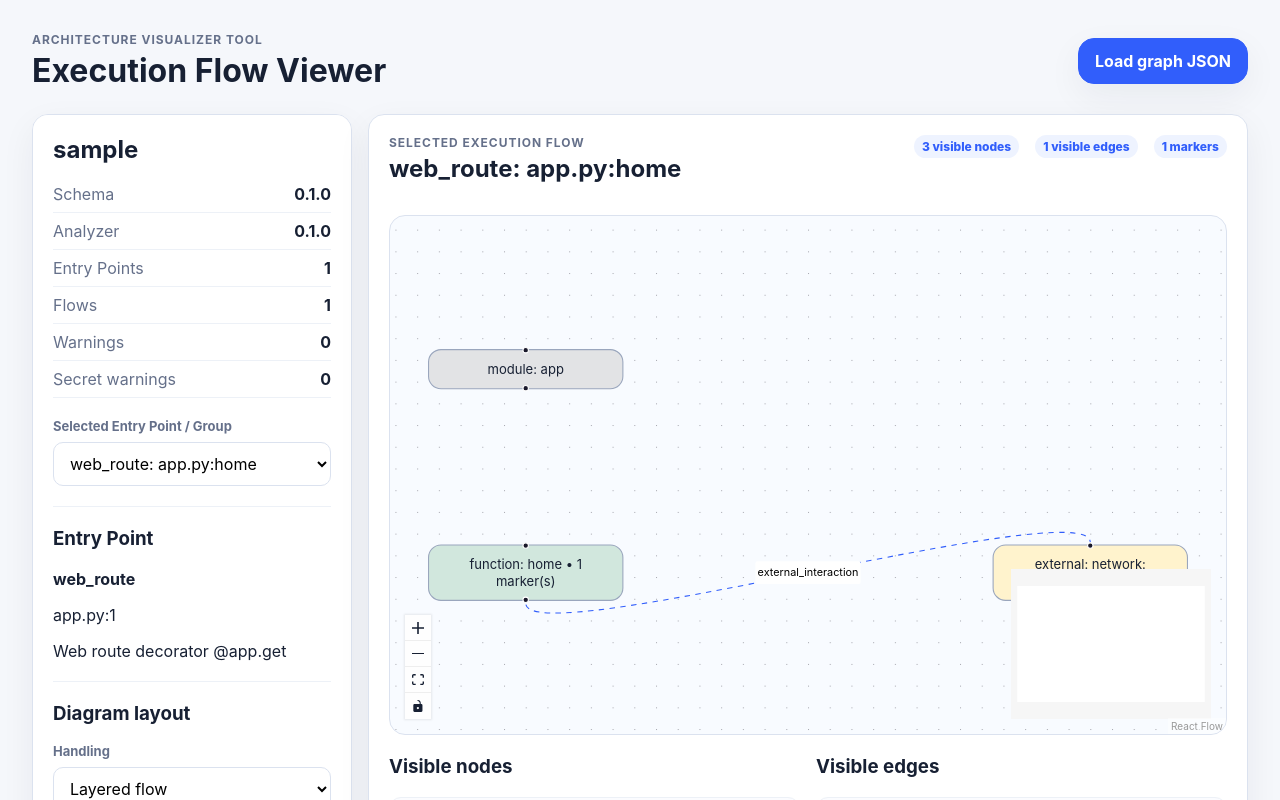
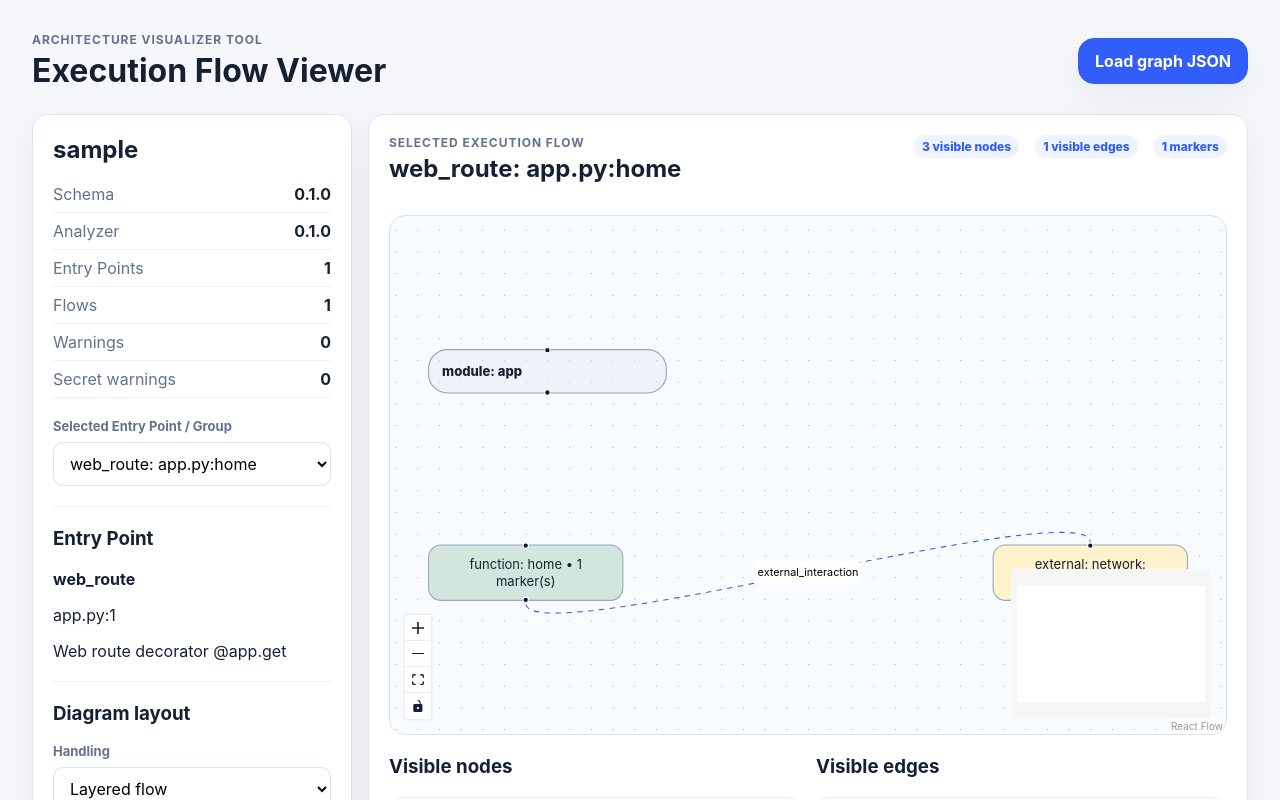
Before and after one commit to DevGrohl/AVT, a React (Vite) app in the folder apps/viewer/: page / in a window 1280 px wide. Shown: the top 800 px of the page. Built offline with nearby package versions, Linux system fonts and the light colour scheme.

Commit message:
Render hierarchy nodes as areas

```diff
--- a/apps/viewer/src/main.tsx
+++ b/apps/viewer/src/main.tsx
@@ -492,16 +492,22 @@ function buildFlowModel(
     markersByNodeId.set(marker.node_id, [...(markersByNodeId.get(marker.node_id) ?? []), marker]);
   }
 
-  const positions = diagramPositions(flowNodes, flowEdges, nodeById, layout);
-  const reactFlowNodes = flowNodes.map((node): FlowNode => ({
-    id: node.id,
-    position: positions.get(node.id) ?? { x: 0, y: 0 },
-    data: {
-      label: `${node.kind}: ${node.label}${markersByNodeId.has(node.id) ? ` • ${markersByNodeId.get(node.id)?.length} marker(s)` : ''}`,
-    },
-    type: 'default',
-    style: nodeStyle(node),
-  }));
+  const layoutModel = diagramLayoutModel(flowNodes, flowEdges, nodeById, layout, displayOptions.showHierarchyContext);
+  const reactFlowNodes = flowNodes.map((node): FlowNode => {
+    const parentId = layoutModel.parentIds.get(node.id);
+    return {
+      id: node.id,
+      position: layoutModel.positions.get(node.id) ?? { x: 0, y: 0 },
+      parentId,
+      extent: parentId ? 'parent' : undefined,
+      data: {
+        label: `${node.kind}: ${node.label}${markersByNodeId.has(node.id) ? ` • ${markersByNodeId.get(node.id)?.length} marker(s)` : ''}`,
+      },
+      type: 'default',
+      style: nodeStyle(node, layoutModel.sizes.get(node.id)),
+      zIndex: node.kind === 'module' ? 0 : node.kind === 'class' ? 1 : 2,
+    };
+  });
 
   const reactFlowEdges = flowEdges.map((edge): FlowEdge => ({
     id: edge.id,
@@ -537,16 +543,88 @@ function hierarchySortKey(node: GraphNode): string {
   return `${path}:${kindOrder}:${node.parent_id ?? ''}:${node.qualified_name ?? node.label}:${node.id}`;
 }
 
-function diagramPositions(
+interface DiagramLayoutModel {
+  positions: Map<string, { x: number; y: number }>;
+  parentIds: Map<string, string>;
+  sizes: Map<string, { width: number; height: number }>;
+}
+
+function diagramLayoutModel(
   nodes: GraphNode[],
   edges: GraphEdge[],
   nodeById: Map<string, GraphNode>,
   layout: DiagramLayout,
-): Map<string, { x: number; y: number }> {
-  if (layout === 'hierarchy') return hierarchyPositions(nodes, nodeById);
-  if (layout === 'circular') return circularPositions(nodes);
-  if (layout === 'grid') return gridPositions(nodes);
-  return layeredPositions(nodes, edges, nodeById);
+  showHierarchyContext: boolean,
+): DiagramLayoutModel {
+  if (layout === 'hierarchy' && showHierarchyContext) return hierarchyAreaLayout(nodes, nodeById);
+  if (layout === 'hierarchy') return emptyLayoutModel(hierarchyPositions(nodes, nodeById));
+  if (layout === 'circular') return emptyLayoutModel(circularPositions(nodes));
+  if (layout === 'grid') return emptyLayoutModel(gridPositions(nodes));
+  return emptyLayoutModel(layeredPositions(nodes, edges, nodeById));
+}
+
+function emptyLayoutModel(positions: Map<string, { x: number; y: number }>): DiagramLayoutModel {
+  return { positions, parentIds: new Map(), sizes: new Map() };
+}
+
+function hierarchyAreaLayout(nodes: GraphNode[], nodeById: Map<string, GraphNode>): DiagramLayoutModel {
+  const absolute = hierarchyPositions(nodes, nodeById);
+  const visibleIds = new Set(nodes.map((node) => node.id));
+  const parentIds = new Map<string, string>();
+  const sizes = new Map<string, { width: number; height: number }>();
+  const positions = new Map(absolute);
+
+  for (const node of nodes) {
+    if (!node.parent_id || !visibleIds.has(node.parent_id)) continue;
+    const parent = nodeById.get(node.parent_id);
+    if (parent?.kind === 'module' || parent?.kind === 'class') parentIds.set(node.id, parent.id);
+  }
+
+  for (const node of nodes) {
+    const parentId = parentIds.get(node.id);
+    if (!parentId) continue;
+    const parentPosition = absolute.get(parentId) ?? { x: 0, y: 0 };
+    const nodePosition = absolute.get(node.id) ?? { x: 0, y: 0 };
+    positions.set(node.id, {
+      x: Math.max(24, nodePosition.x - parentPosition.x + 32),
+      y: Math.max(52, nodePosition.y - parentPosition.y + 56),
+    });
+  }
+
+  const containers = nodes.filter((node) => node.kind === 'class' || node.kind === 'module').sort((a, b) => containerDepth(b, nodeById) - containerDepth(a, nodeById));
+  for (const container of containers) {
+    const children = nodes.filter((node) => parentIds.get(node.id) === container.id);
+    const minimum = container.kind === 'module' ? { width: 820, height: 180 } : { width: 560, height: 150 };
+    let width = minimum.width;
+    let height = minimum.height;
+    for (const child of children) {
+      const position = positions.get(child.id) ?? { x: 0, y: 0 };
+      const childSize = sizes.get(child.id) ?? defaultNodeSize(child);
+      width = Math.max(width, position.x + childSize.width + 40);
+      height = Math.max(height, position.y + childSize.height + 40);
+    }
+    sizes.set(container.id, { width, height });
+  }
+
+  return { positions, parentIds, sizes };
+}
+
+function defaultNodeSize(node: GraphNode): { width: number; height: number } {
+  if (node.kind === 'module') return { width: 820, height: 180 };
+  if (node.kind === 'class') return { width: 560, height: 150 };
+  return { width: 220, height: 72 };
+}
+
+function containerDepth(node: GraphNode, nodeById: Map<string, GraphNode>): number {
+  let depth = 0;
+  let current = node;
+  while (current.parent_id) {
+    depth += 1;
+    const parent = nodeById.get(current.parent_id);
+    if (!parent) break;
+    current = parent;
+  }
+  return depth;
 }
 
 function layeredPositions(nodes: GraphNode[], edges: GraphEdge[], nodeById: Map<string, GraphNode>): Map<string, { x: number; y: number }> {
@@ -704,8 +782,24 @@ function directModuleParent(node: GraphNode, moduleId: string, nodeById: Map<str
   return parent?.kind === 'module' && parent.id === moduleId;
 }
 
-function nodeStyle(node: GraphNode): React.CSSProperties {
-  const color = node.kind === 'external' ? '#fff3cd' : node.kind === 'module' || node.kind === 'class' ? '#e2e3e5' : '#d1e7dd';
+function nodeStyle(node: GraphNode, size?: { width: number; height: number }): React.CSSProperties {
+  if (node.kind === 'module' || node.kind === 'class') {
+    const background = node.kind === 'module' ? 'rgba(226, 232, 240, 0.42)' : 'rgba(219, 234, 254, 0.46)';
+    const border = node.kind === 'module' ? '1px solid #94a3b8' : '1px solid #93c5fd';
+    return {
+      background,
+      border,
+      borderRadius: 18,
+      color: '#172033',
+      fontWeight: 800,
+      minWidth: 220,
+      padding: 12,
+      textAlign: 'left',
+      width: size?.width,
+      height: size?.height,
+    };
+  }
+  const color = node.kind === 'external' ? '#fff3cd' : '#d1e7dd';
   return { background: color, border: '1px solid #9aa6bd', borderRadius: 12, color: '#172033', minWidth: 180 };
 }
 
```
Also changed, not shown: 1 other file (tests, documents, lock files or other folders).
